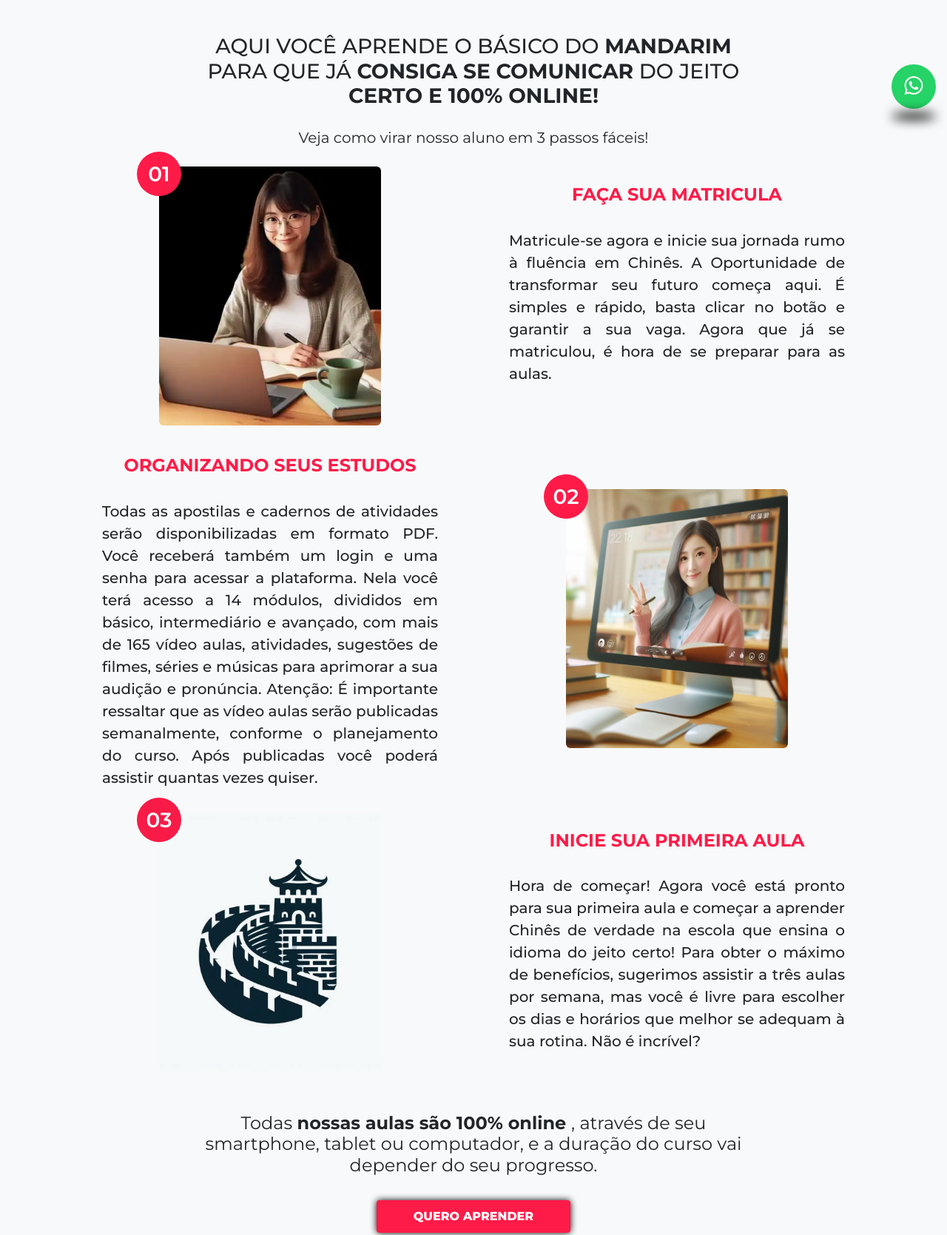
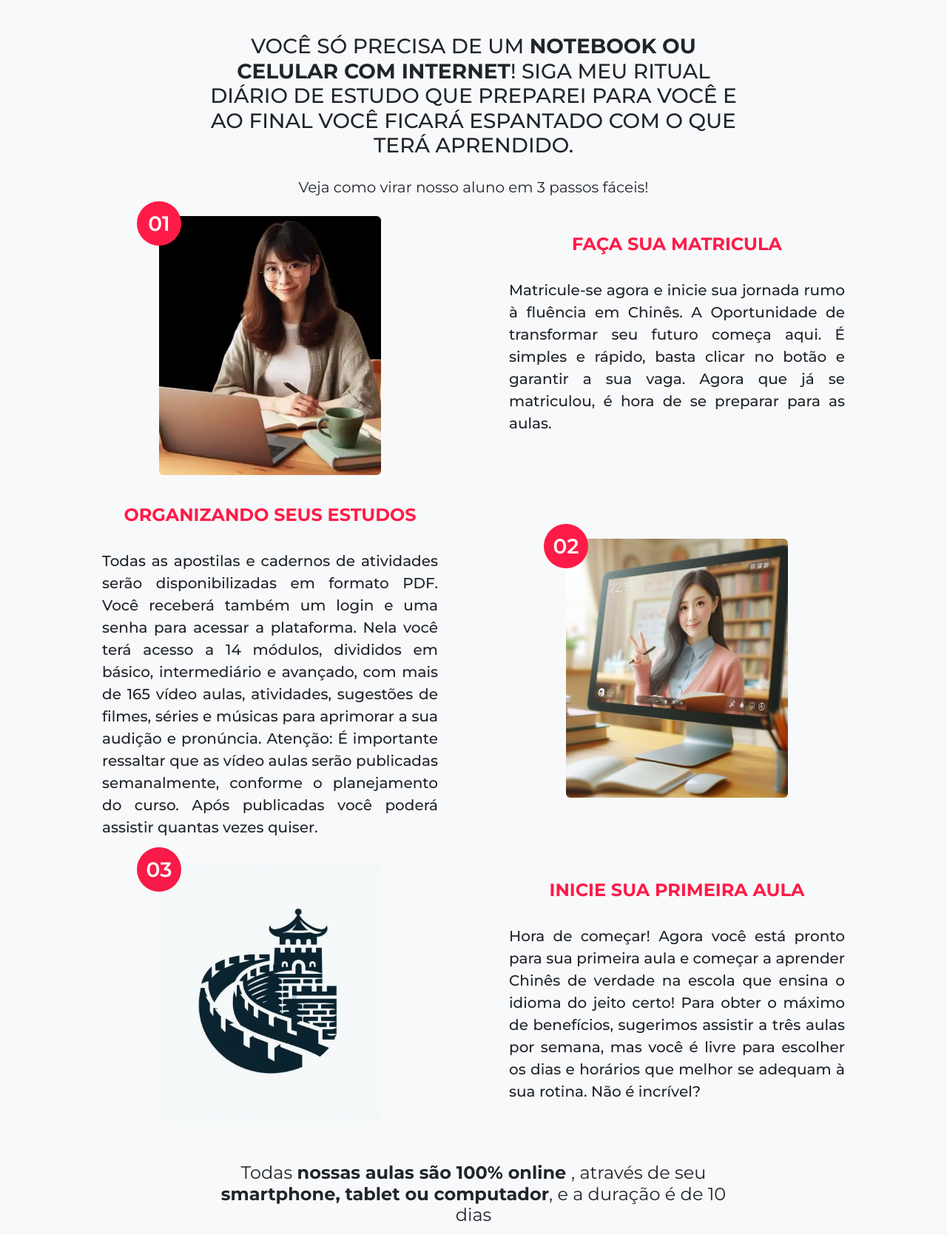
Before and after one commit to marcobaurelioo/mandarimparainiciantes, a plain HTML site: page index.html in a window 1280 px wide. Shown: the part 628-2297 px from the top of the page at 74% size. Drawn offline with nearby package versions, Linux system fonts and the light colour scheme.

Commit message:
meta pixel

```diff
--- a/index.html
+++ b/index.html
@@ -24,41 +24,28 @@
   <link rel="stylesheet" href="plugins/bootstrap-icons-1.11.3/font/bootstrap-icons.css">
 
   <!-- Meta Pixel Code -->
-  <!-- <script>
-        !function (f, b, e, v, n, t, s) {
-            if (f.fbq) return; n = f.fbq = function () {
-                n.callMethod ?
-                    n.callMethod.apply(n, arguments) : n.queue.push(arguments)
-            };
-            if (!f._fbq) f._fbq = n; n.push = n; n.loaded = !0; n.version = '2.0';
-            n.queue = []; t = b.createElement(e); t.async = !0;
-            t.src = v; s = b.getElementsByTagName(e)[0];
-            s.parentNode.insertBefore(t, s)
-        }(window, document, 'script',
-            'https://connect.facebook.net/en_US/fbevents.js');
-        fbq('init', '342791095535656');
-        fbq('track', 'PageView');
-    </script>
-    <noscript><img height="1" width="1" style="display:none"
-            src="https://www.facebook.com/tr?id=342791095535656&ev=PageView&noscript=1" /></noscript> -->
+  <!-- Meta Pixel Code -->
+<script>
+  !function(f,b,e,v,n,t,s)
+  {if(f.fbq)return;n=f.fbq=function(){n.callMethod?
+  n.callMethod.apply(n,arguments):n.queue.push(arguments)};
+  if(!f._fbq)f._fbq=n;n.push=n;n.loaded=!0;n.version='2.0';
+  n.queue=[];t=b.createElement(e);t.async=!0;
+  t.src=v;s=b.getElementsByTagName(e)[0];
+  s.parentNode.insertBefore(t,s)}(window, document,'script',
+  'https://connect.facebook.net/en_US/fbevents.js');
+  fbq('init', '874950574497945');
+  fbq('track', 'PageView');
+  </script>
+  <noscript><img height="1" width="1" style="display:none"
+  src="https://www.facebook.com/tr?id=874950574497945&ev=PageView&noscript=1"
+  /></noscript>
   <!-- End Meta Pixel Code -->
-
-  <!-- Google tag (gtag.js) -->
-  <!-- <script async src="https://www.googletagmanager.com/gtag/js?id=G-7404EB2XKQ"></script>
-    <script>
-        window.dataLayer = window.dataLayer || [];
-        function gtag() { dataLayer.push(arguments); }
-        gtag('js', new Date());
-
-        gtag('config', 'G-7404EB2XKQ');
-    </script> -->
 
 </head>
 
 <body>
-  <a href="https://google.com" target="_blank" class="whatsapp">
-    <i class="bi bi-whatsapp"></i>
-  </a>
+
   <section class="section1 container-fluid bg-red d-flex align-items-center justify-content-center flex-wrap gap-2 py-2"
     id="section1">
     <span class="txt-yellow fw-bold">Promoção encerra em : </span>
@@ -100,8 +87,9 @@
     <div class="container d-flex align-items-center justify-content-center flex-column" style="line-height: 1.5;">
       <div class="text-center w-fluid" style="--width: 75%">
         <h2 class="fs-3 text-uppercase text-center px-lg-5">
-          Aqui você aprende o básico do <strong>Mandarim</strong> para que já <strong>consiga se comunicar</strong> do jeito <strong>certo e 100%
-            online!</strong>
+          <!-- Aqui você aprende o básico do <strong>Mandarim</strong> para que já <strong>consiga se comunicar</strong> do jeito <strong>certo e 100% -->
+            <!-- online!</strong> -->
+            Você só precisa de um <strong> notebook ou celular com Internet</strong>! Siga meu ritual diário de estudo que preparei para você e ao final você ficará espantado com o que terá aprendido.
         </h2>
       </div>
       <div class="text-center w-fluid mt-3" style="--width: 75%">
@@ -161,9 +149,8 @@
       </div>
       <div class="d-flex align-items-center justify-content-center mt-5">
         <p class=" fs-4 w-fluid text-center" style="--width: 65%; line-height: 1.2;">
-          Todas <strong>nossas aulas são 100% online </strong>, através de seu smartphone, tablet ou computador, e a
-          duração do curso vai
-          depender do seu progresso.
+          Todas <strong>nossas aulas são 100% online </strong>, através de seu  <strong>smartphone, tablet ou computador</strong>, e a
+          duração é de 10 dias
         </p>
       </div>
       <div class="d-flex align-items-center justify-content-center mt-3">
@@ -323,7 +310,7 @@
 
   <script>
     $(document).ready(function () {
-      $(".link, .link2").attr("href", "https://pay.kiwify.com.br/C1EmHz3")
+      $(".link, .link2").attr("href", "https://pay.kiwify.com.br/xp18ruP")
       $(".link, .link2").attr("target", "_blank")
 
       // Seleciona as divs onde os minutos e segundos serão exibidos
```
